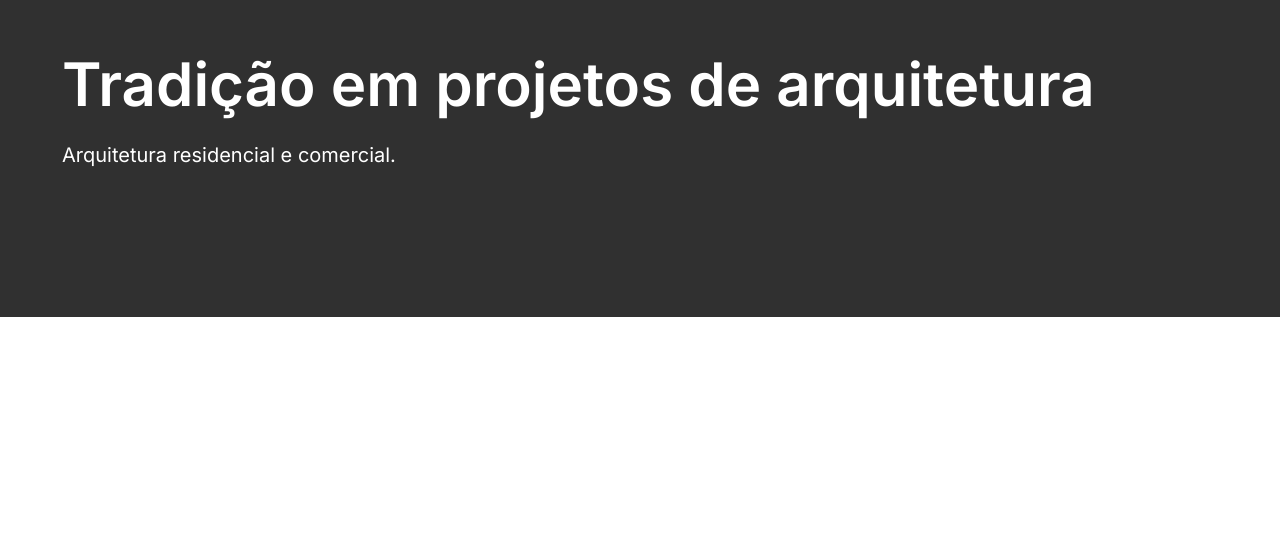
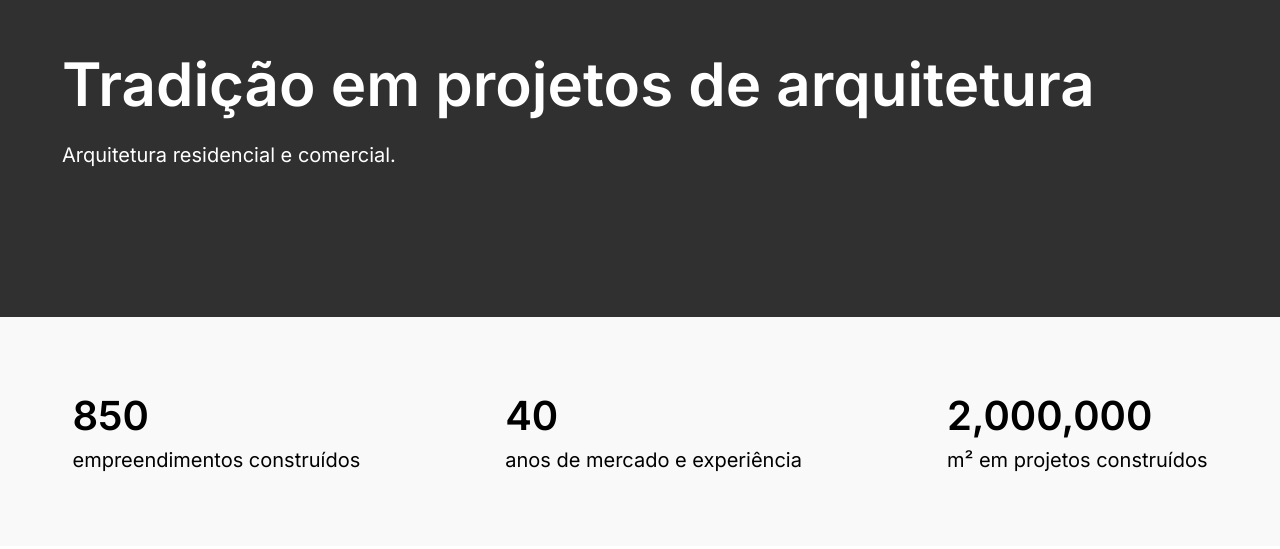
Before and after one commit to Vinnizius1/RID222544_desafio01, a plain HTML site: page index.html in a window 1280 px wide. Shown: the part 158-707 px from the top of the page. Drawn offline with Linux system fonts and the light colour scheme.

Commit message:
feat(stats): Add informational statistics section

```diff
--- a/index.html
+++ b/index.html
@@ -18,7 +18,24 @@
       <h1 class="hero-title">Tradição em projetos de arquitetura</h1>
       <p class="hero-subtitle">Arquitetura residencial e comercial.</p>
     </section>
-    <!-- SEÇÃO DE ESTATÍSTICAS -->
+
+    <!-- STATISTICS SECTION -->
+    <section class="stats-section">
+      <div class="stat-item">
+        <p class="stat-number">850</p>
+        <p class="stat-description">empreendimentos construídos</p>
+      </div>
+
+      <div class="stat-item">
+        <p class="stat-number">40</p>
+        <p class="stat-description">anos de mercado e experiência</p>
+      </div>
+
+      <div class="stat-item">
+        <p class="stat-number">2,000,000</p>
+        <p class="stat-description">m² em projetos construídos</p>
+      </div>
+    </section>
     <!-- SEÇÃO SOBRE NÓS -->
     <!-- FORMULÁRIO DE CONTATO -->
     <!-- FOOTER -->
--- a/style.css
+++ b/style.css
@@ -5,6 +5,7 @@
   font-family: "Inter", sans-serif;
 }
 
+/* Hero Section */
 .hero-section {
   background: #303030;
   color: #ffffff;
@@ -24,3 +25,32 @@
   font-size: 20px;
   line-height: 38px;
 }
+
+/* Statistics Section */
+.stats-section {
+  background-color: #f9f9f9;
+  min-height: 229px;
+
+  display: flex;
+  justify-content: space-around;
+  align-items: center;
+  background-color: #f9f9f9;
+  padding: 40px 0;
+}
+
+.stat-item {
+  display: flex;
+  flex-direction: column;
+  align-items: flex-start;
+}
+
+.stat-number {
+  font-weight: 600;
+  font-size: 40px;
+}
+
+.stat-description {
+  font-weight: 400;
+  font-size: 20px;
+  margin-top: 8px;
+}
```
